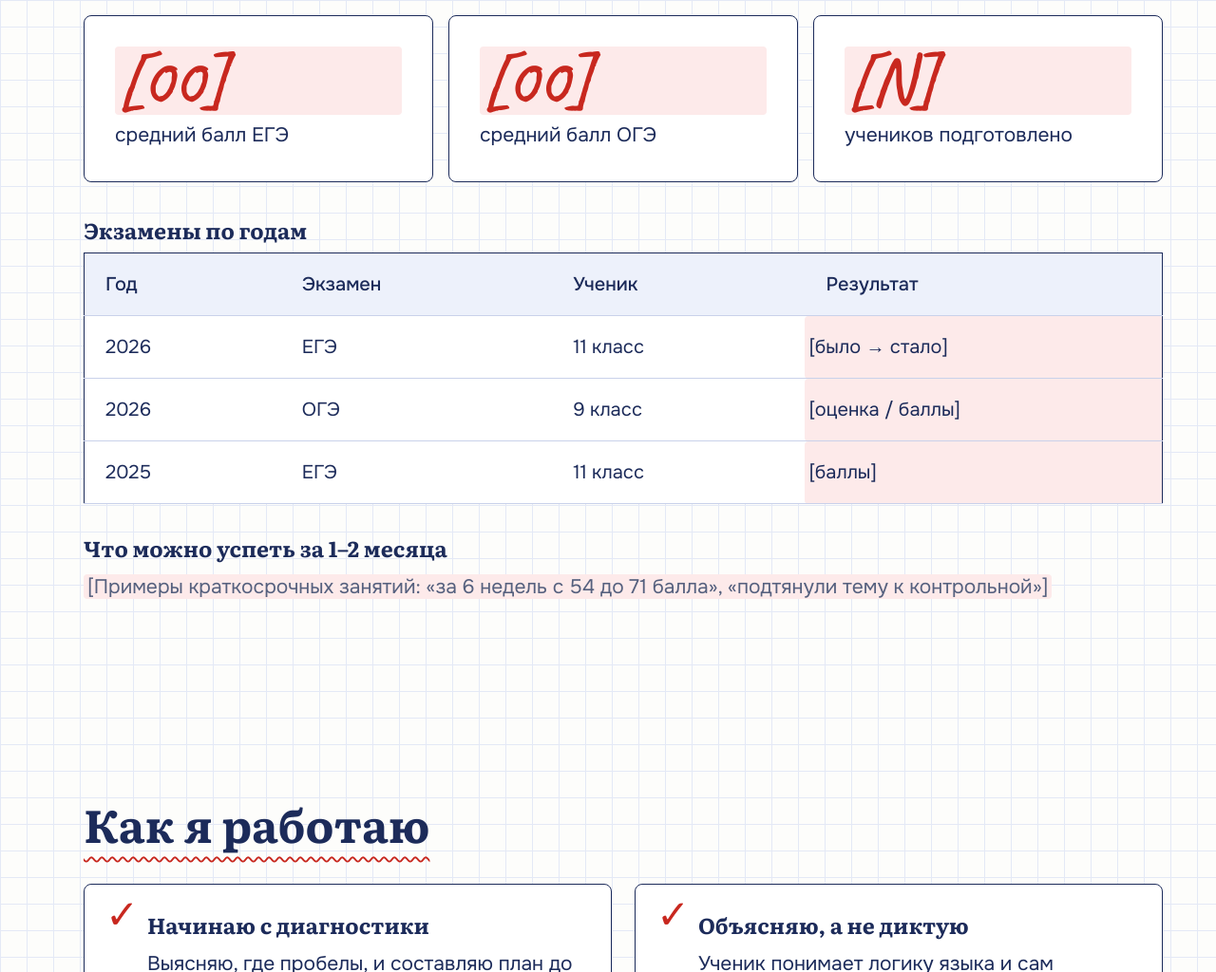
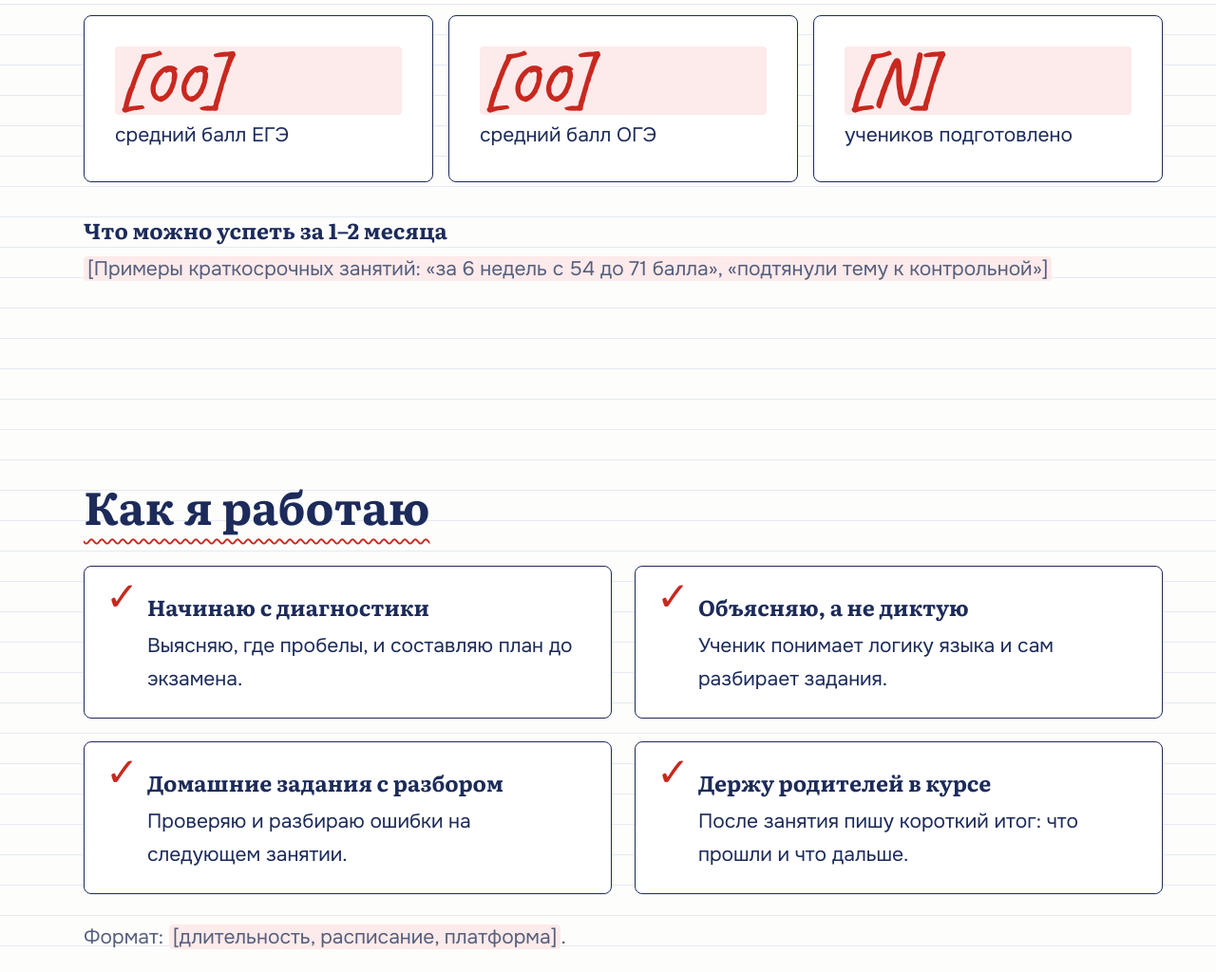
Before and after one commit to elis1980likuy-sketch/repetitor-russian, a plain HTML site: page index.html in a window 1280 px wide. Shown: the part 1596-2620 px from the top of the page at 95% size. Drawn offline with Linux system fonts and the light colour scheme.

Commit message:
Add files via upload

```diff
--- a/index.html
+++ b/index.html
@@ -34,13 +34,6 @@
     <div class="stat"><b class="ph">[00]</b>средний балл ОГЭ</div>
     <div class="stat"><b class="ph">[N]</b>учеников подготовлено</div>
   </div>
-  <h3>Экзамены по годам</h3>
-  <div class="scroll"><table>
-    <tr><th>Год</th><th>Экзамен</th><th>Ученик</th><th>Результат</th></tr>
-    <tr><td>2026</td><td>ЕГЭ</td><td>11 класс</td><td class="ph">[было → стало]</td></tr>
-    <tr><td>2026</td><td>ОГЭ</td><td>9 класс</td><td class="ph">[оценка / баллы]</td></tr>
-    <tr><td>2025</td><td>ЕГЭ</td><td>11 класс</td><td class="ph">[баллы]</td></tr>
-  </table></div>
   <h3 class="sub">Что можно успеть за 1–2 месяца</h3>
   <p class="mute"><span class="ph">[Примеры краткосрочных занятий: «за 6 недель с 54 до 71 балла», «подтянули тему к контрольной»]</span></p>
 </section>
--- a/style.css
+++ b/style.css
@@ -1,4 +1,4 @@
-/* Тетрадь в клетку: чернила, красная ручка учителя, поля */
+/* Тетрадь в линейку: чернила, красная ручка учителя, поля */
 :root {
   --paper: #fdfdfb; --grid: #e4e9f6; --card: #ffffff; --soft: #edf1fb;
   --ink: #1c2b5a; --mute: #55607e; --line: #c9d1ea;
@@ -20,10 +20,8 @@
 html { scroll-behavior: smooth; }
 body {
   margin: 0; color: var(--ink); background-color: var(--paper);
-  background-image:
-    linear-gradient(var(--grid) 1px, transparent 1px),
-    linear-gradient(90deg, var(--grid) 1px, transparent 1px);
-  background-size: 28px 28px;
+  background-image: linear-gradient(var(--grid) 1px, transparent 1px);
+  background-size: 100% 32px;
   font: 17px/1.65 var(--sans);
 }
 /* красное поле тетради */
```
